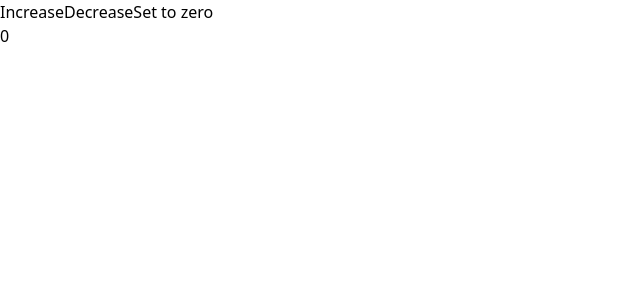
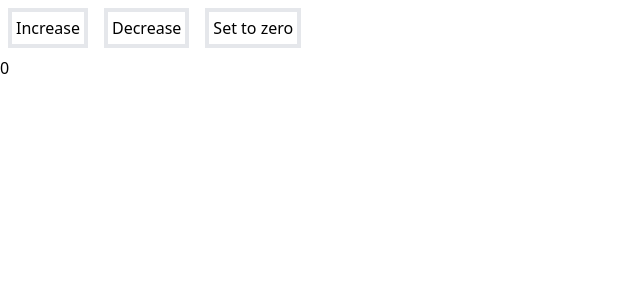
Before and after one commit to ddaniellim/react-training, a React (Create React App) app: page / in a window 1280 px wide. Shown: the top 300 px of the page, without its empty margins (0-640 px from the left). Built offline with nearby package versions, Linux system fonts and the light colour scheme.

Commit message:
tailwind css testing

```diff
--- a/src/App.js
+++ b/src/App.js
@@ -20,9 +20,9 @@ function App() {
 
   return (
     <div className="App">
-      <button onClick={updateNumber}>Increase</button>
-      <button onClick={updateNumber}>Decrease</button>
-      <button onClick={updateNumber}>Set to zero</button>
+      <button className="p-1 border-4 m-2" onClick={updateNumber}>Increase</button>
+      <button className="p-1 border-4 m-2" onClick={updateNumber}>Decrease</button>
+      <button className="p-1 border-4 m-2" onClick={updateNumber}>Set to zero</button>
 
       <br/>
       {count}
```
